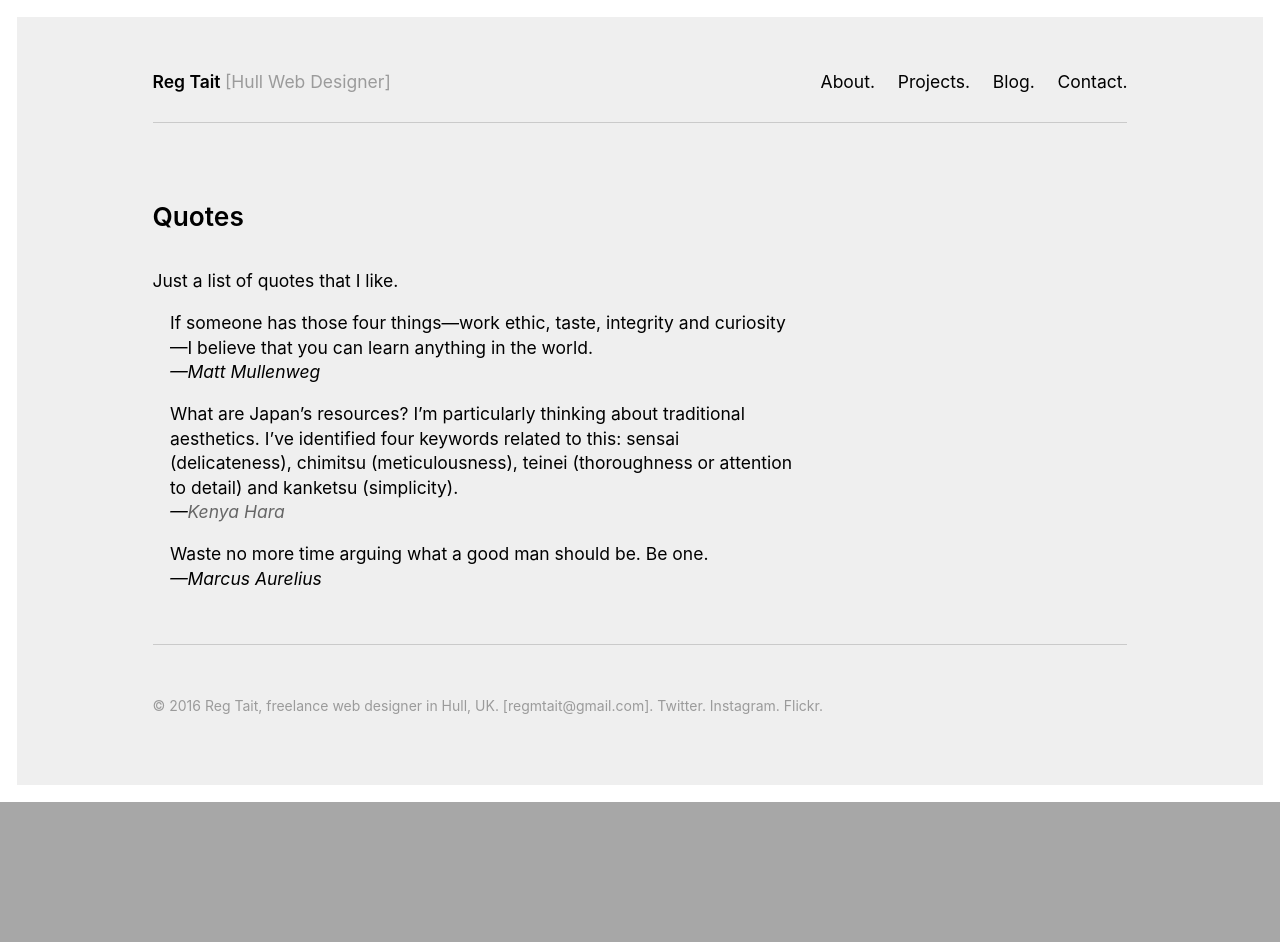
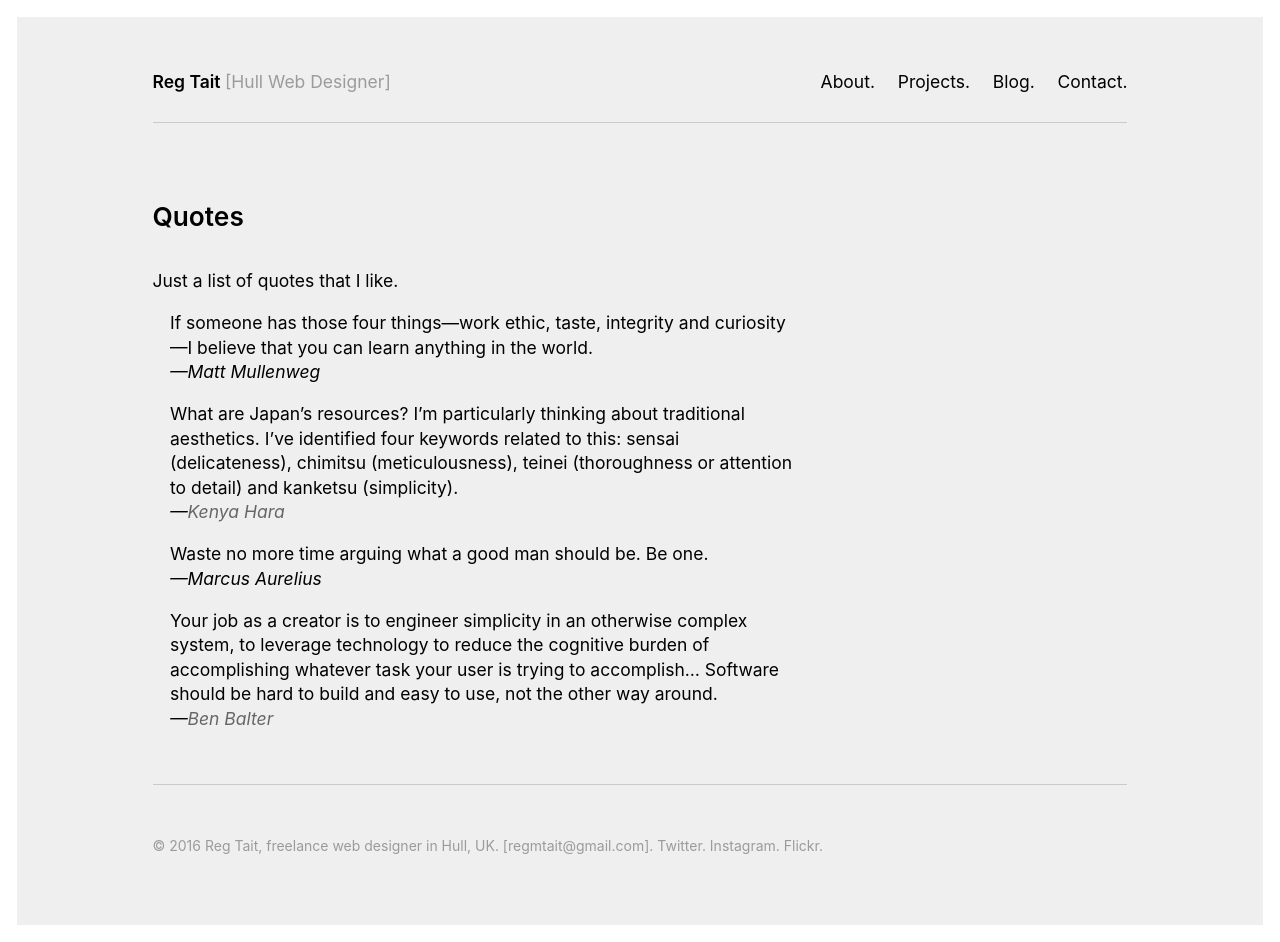
Before and after one commit to regmtait/regmtait.co.uk, a Jekyll site: the page built from quotes.md, in a window 1280 px wide. Built offline with Jekyll 4.4.1, drawn with Linux system fonts in a browser that asks for light colours; before the commit the page ends 900 px from its top, so only the background shows below that.

Commit message:
Added Ben Balter links and quote

```diff
--- a/quotes.md
+++ b/quotes.md
@@ -21,3 +21,6 @@ Just a list of quotes that I like.
 
 > Waste no more time arguing what a good man should be. Be one.
 <br><cite>—Marcus Aurelius</cite>
+
+> Your job as a creator is to engineer simplicity in an otherwise complex system, to leverage technology to reduce the cognitive burden of accomplishing whatever task your user is trying to accomplish… Software should be hard to build and easy to use, not the other way around.
+<br><cite>—[Ben Balter](http://ben.balter.com/2016/08/22/ten-ways-to-make-a-product-great/ 'Ten ways to make a product great, Ben Balter')</cite>
```
Also changed, not shown: links.md (+1 -0 lines).
